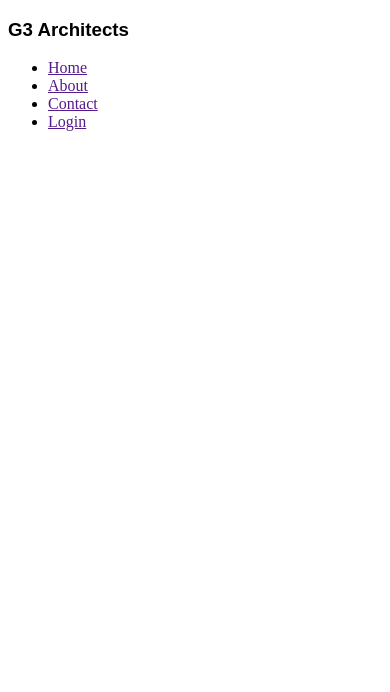
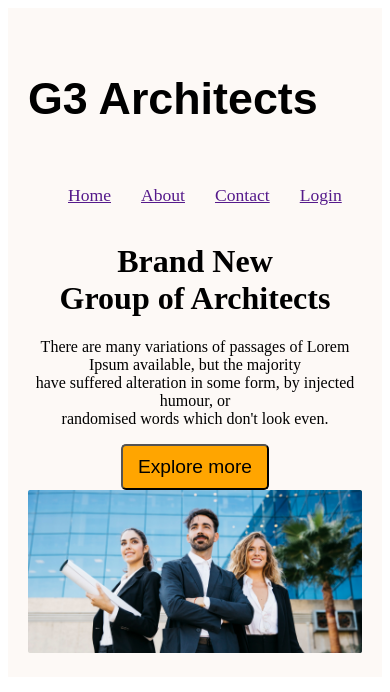
Before and after one commit to MdboktiarUddin/g3-architect-website, a plain HTML site: page index.html in a window 390 px wide. Drawn offline with Linux system fonts and the light colour scheme.

Commit message:
added image header with responsive for mobile

```diff
--- a/index.html
+++ b/index.html
@@ -9,7 +9,7 @@
 <body>
     <header>
     <nav>
-        <h3>G3 Architects</h3>
+        <h3 class="nav-title">G3 Architects</h3>
         <ul>
             <li><a href="">Home</a></li>
             <li><a href="">About</a></li>
@@ -17,6 +17,15 @@
             <li><a href="">Login</a></li>
         </ul>
     </nav>
+        <div class="banner">
+            <h1>Brand New<br/>
+                 Group of Architects</h1>
+            <p>There are many variations of passages of Lorem Ipsum available, but the majority <br/>
+             have suffered alteration in some form, by injected humour, or<br/>
+              randomised words which don't look even.</p>
+    <button class="button-primery">Explore more</button>
+            <img src="images/banner.png">
+            </div>
     </header>
     <main>
 
--- a/styles/architect.css
+++ b/styles/architect.css
@@ -1,3 +1,52 @@
 h3{
     font-family: sans-serif;
+
 }
+/*header styles*/
+header{
+    background-color: #e7c7a31a;
+    padding: 50px 240px;
+}
+nav{
+    display: flex;
+    justify-content: space-between;
+}
+.nav-title{
+    font-size: 2.8rem;
+    color:black;
+}
+nav>ul{
+    display: flex;
+}
+nav li{
+    list-style: none;
+    margin-right: 30px;
+    font-size: 1.1rem;
+    font-weight: 500;
+}
+.banner{
+    text-align: center;
+}
+.banner img{
+    width: 100%;
+}
+.banner-title{
+
+}
+.button-primery{
+    background-color: orange;
+    padding: 10px 15px;
+    font-size: 1.2rem;
+    border-radius: 5px;
+}
+
+
+/*responsive media queries*/
+@media screen and (max-width:576px){
+    header{
+        padding:20px;
+    }
+    nav{
+        flex-direction: column;
+    }
+}
```
